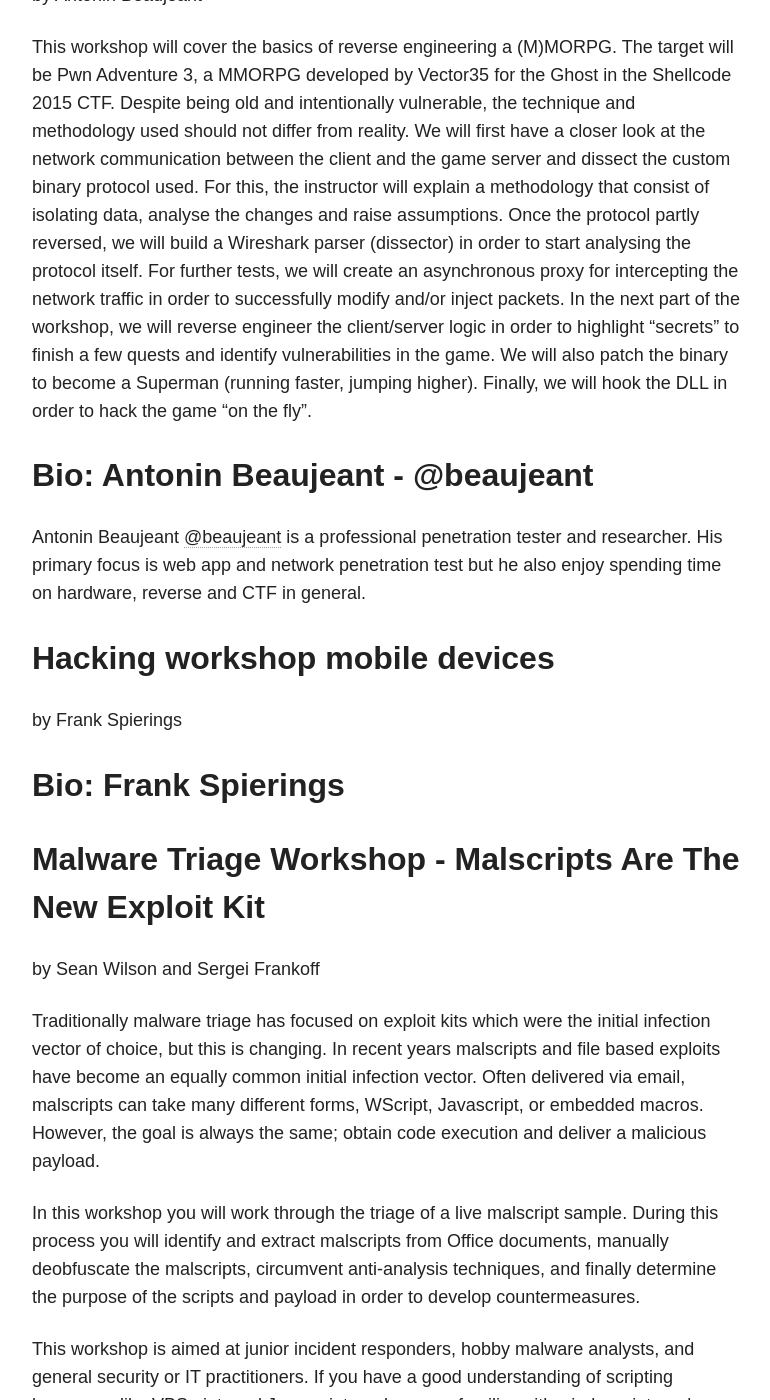
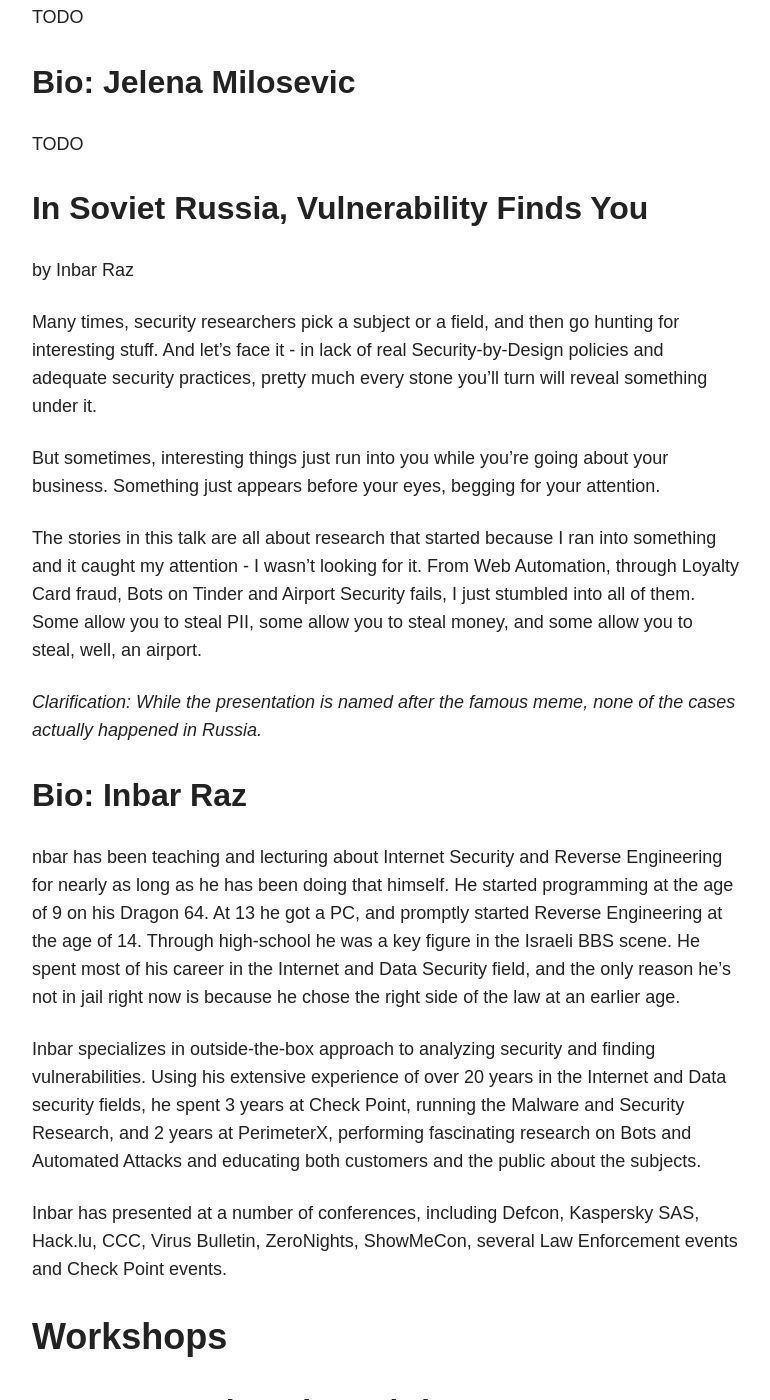
Before and after one commit to adulau/hack-lu-2017, a Jekyll site: the page built from talks/index.md, in a window 1280 px wide and 1400 px high, scrolled down 23061 px. Shown: the whole window, without its empty margins (254-1024 px from the left). Built offline with Jekyll 4.4.1, drawn with Linux system fonts in a browser that asks for light colours; nearby versions of some CDN libraries; some of the changed text lies outside the part shown.

Commit message:
More talks

```diff
--- a/talks/index.md
+++ b/talks/index.md
@@ -740,6 +740,58 @@
 US and Def Con.
 
 
+Hospitals and infosec (the consequences of bad security in health care)
+-----------------------------------------------------------------------
+by Jelena Milosevic
+
+<!-- 45-60 min -->
+
+TODO
+
+Bio: Jelena Milosevic
+---------------------
+
+TODO
+
+In Soviet Russia, Vulnerability Finds You
+-----------------------------------------
+by Inbar Raz
+
+Many times, security researchers pick a subject or a field, and then go hunting for interesting
+stuff. And let’s face it - in lack of real Security-by-Design policies and adequate security
+practices, pretty much every stone you’ll turn will reveal something under it.
+
+But sometimes, interesting things just run into you while you’re going about your business.
+Something just appears before your eyes, begging for your attention.
+
+The stories in this talk are all about research that started because I ran into something and it
+caught my attention - I wasn’t looking for it. From Web Automation, through Loyalty Card
+fraud, Bots on Tinder and Airport Security fails, I just stumbled into all of them. Some allow you
+to steal PII, some allow you to steal money, and some allow you to steal, well, an airport.
+
+*Clarification: While the presentation is named after the famous meme, none of the cases
+actually happened in Russia.*
+
+Bio: Inbar Raz
+--------------
+nbar has been teaching and lecturing about Internet Security and Reverse Engineering for nearly
+as long as he has been doing that himself. He started programming at the age of 9 on his Dragon 64.
+At 13 he got a PC, and promptly started Reverse Engineering at the age of 14. Through
+high-school he was a key figure in the Israeli BBS scene. He spent most of his career in the
+Internet and Data Security field, and the only reason he's not in jail right now is because he chose
+the right side of the law at an earlier age.
+
+Inbar specializes in outside-the-box approach to analyzing security and finding vulnerabilities.
+Using his extensive experience of over 20 years in the Internet and Data security fields, he spent
+3 years at Check Point, running the Malware and Security Research, and 2 years at PerimeterX,
+performing fascinating research on Bots and Automated Attacks and educating both customers
+and the public about the subjects.
+
+Inbar has presented at a number of conferences, including Defcon, Kaspersky SAS, Hack.lu,
+CCC, Virus Bulletin, ZeroNights, ShowMeCon, several Law Enforcement events and Check
+Point events.
+
+
 Workshops
 =========
 
@@ -895,3 +947,39 @@
 official acknowledgements from SAP AG for vulnerabilities he's reported. Furthermore, he is a longtime
 member of the Grehack conference organization and has conducted a SAP pentest workshop at Clusir 2017, as
 well as a full training at Hack In Paris 2017.
+
+
+Mobile Security workshop
+------------------------
+by Frank Spierings & Arthur Donkers
+
+<!-- 4H to 1day -->
+
+This workshop takes students on a tour of testing the security of mobile applications.
+Loosely following the OWASP mobile security testing guide (MSTG) students learn how to
+find vulnerabilities in mobile applications, circumvent rooting/jailbreak detection and break
+certificate pinning. Knowing these techniques enables students to manipulate the traffic
+between applications and backend systems, play around with local files and inject their own
+code into the applications.
+
+During the workshop, we focus on both static analyses (decompilation of APK files,
+manipulate SMALI and disassembling iOS code) and dynamic analysis (tampering with the
+runtime behavior of applications).
+
+We make extensive use of the Frida toolkit for runtime injection, overloading and hooking
+applications. This toolkit works both on iOS and Android and offers a great interface for
+mobile application testers.
+
+Special attention is given to injecting Frida into applications on a non-rooted or nonjailbroken
+device. Due to advances in both Android and iOS, it will get harder to break the
+security on a device and install your own framework.
+
+Students are encouraged to bring their own laptop with an up-to-date Android SDK and a
+(rooted) device so they can do the hands-on exercises on their own. Students may bring
+their iOS devices with an up-to-date XCode and a valid developer certificate, but the focus
+will be on Android (due to availability). We will demo some of the stuff on IOS.
+
+Bio: Frank Spierings & Arthur Donkers
+-------------------------------------
+
+TODO
```
